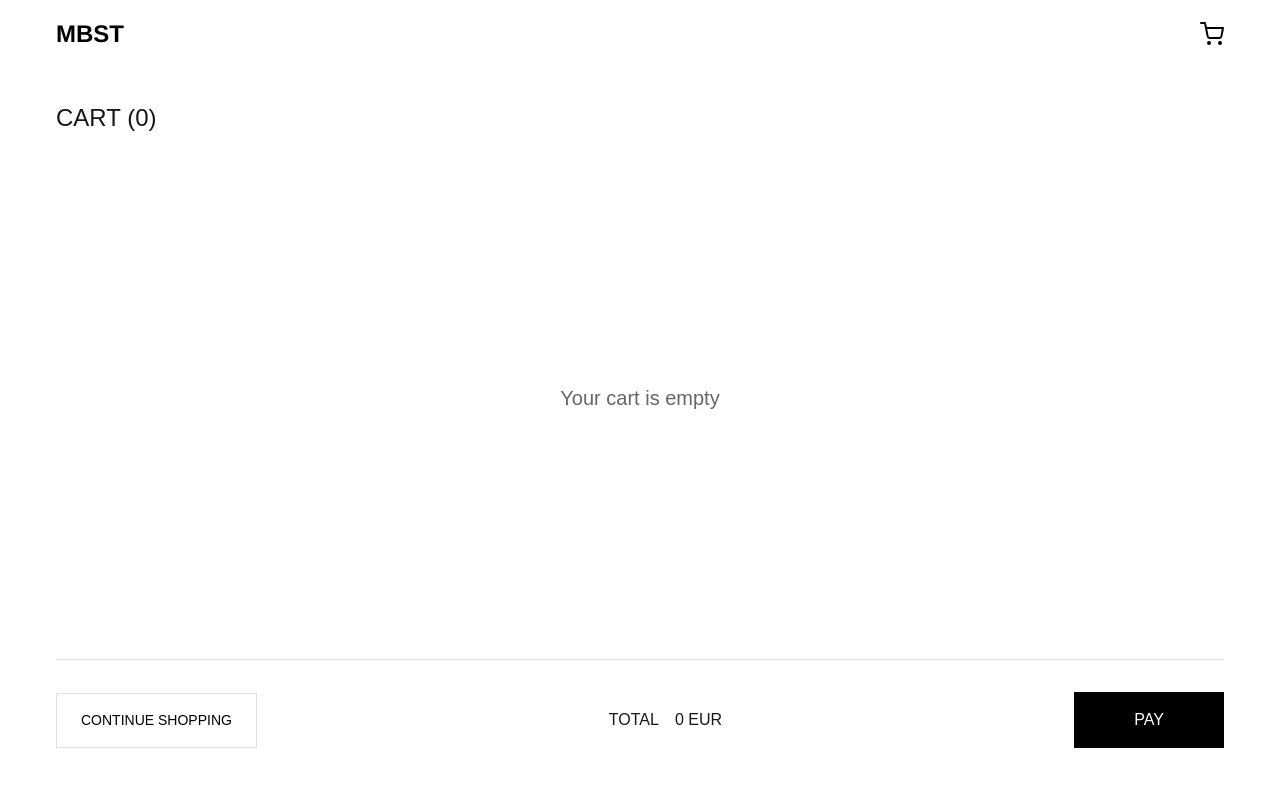
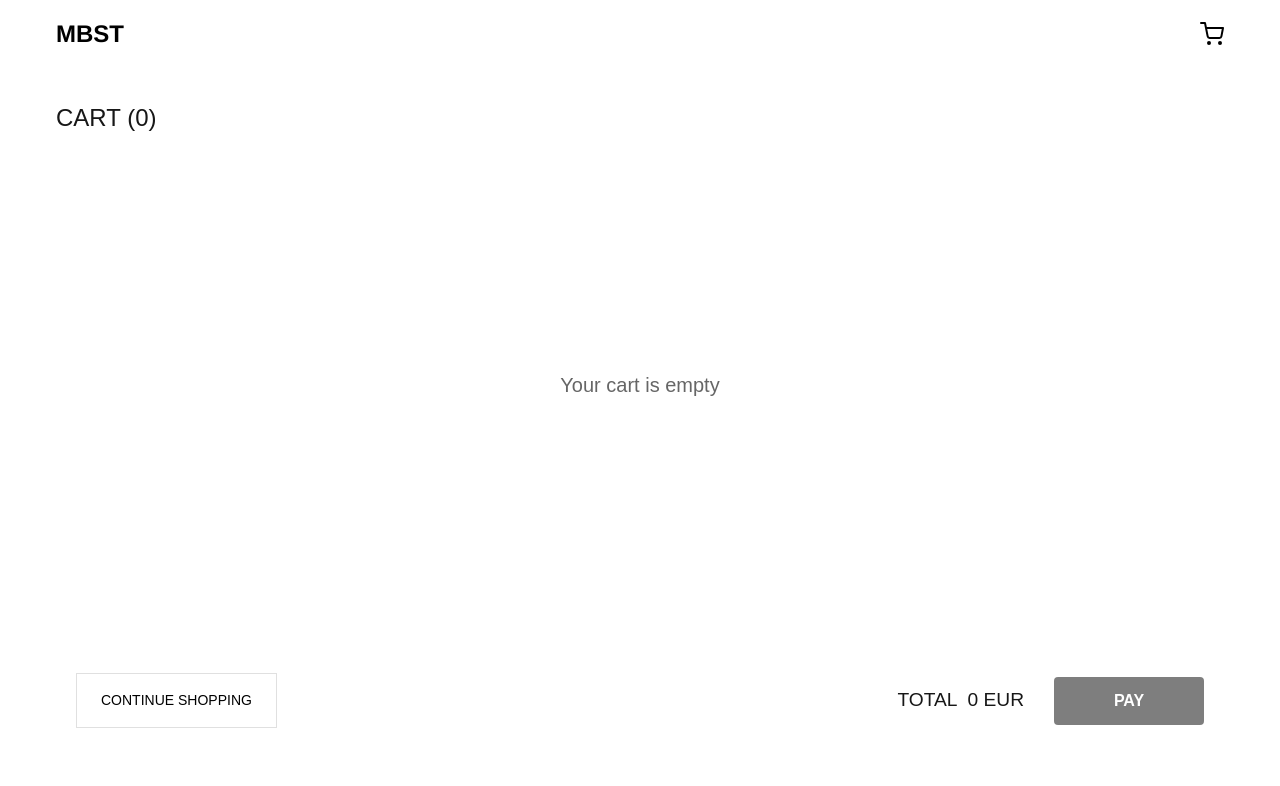
Before and after one commit to chicano85/smartphones-app, a Next.js app in the folder frontend/: page /cart in a window 1280 px wide. Shown: the top 786 px of the page. Built offline with nearby package versions, Linux system fonts and the light colour scheme.

Commit message:
Fix cart footer layout

```diff
--- a/frontend/src/app/cart/page.module.scss
+++ b/frontend/src/app/cart/page.module.scss
@@ -56,6 +56,10 @@
   }
 }
 
+.priceContainer {
+  display: flex;
+  gap: $spacing-md;
+}
 // Estilos para carrito con productos
 .cartItems {
   margin-bottom: $spacing-xl;
@@ -138,13 +142,37 @@
   display: flex;
   justify-content: space-between;
   align-items: center;
-  margin-top: auto;
-  padding-top: $spacing-xl;
-  border-top: 1px solid $color-light;
+  padding: 20px;
+  margin-top: 20px;
 
-  @media (max-width: $breakpoint-md) {
-    flex-direction: column;
-    gap: $spacing-md;
+  .paymentSection {
+    display: flex;
+    align-items: center;
+    gap: 20px;
+
+    .total {
+      font-size: 1.2rem;
+
+      span {
+        margin-right: 10px;
+      }
+    }
+
+    .payButton {
+      background-color: #000;
+      color: #fff;
+      border: none;
+      padding: 12px 40px;
+      font-size: 16px;
+      font-weight: bold;
+      cursor: pointer;
+      border-radius: 4px;
+
+      &:disabled {
+        opacity: 0.5;
+        cursor: not-allowed;
+      }
+    }
   }
 }
 
--- a/frontend/src/app/cart/page.tsx
+++ b/frontend/src/app/cart/page.tsx
@@ -67,20 +67,19 @@ export default function CartPage() {
           </div>
         )}
 
-        {/* Footer siempre visible en la parte inferior */}
         <div className={styles.cartFooter}>
           <Link href="/" className={styles.continueShoppingButton}>
             CONTINUE SHOPPING
           </Link>
-
-          <div className={styles.totalSection}>
-            <span className={styles.totalLabel}>TOTAL</span>
-            <span className={styles.totalValue}>{calculateTotal()} EUR</span>
+          <div className={styles.paymentSection}>
+            <div className={styles.total}>
+              <span>TOTAL</span>
+              <span>{calculateTotal()} EUR</span>
+            </div>
+            <button className={styles.payButton} disabled={cart.length === 0}>
+              PAY
+            </button>
           </div>
-
-          <button className={styles.payButton} disabled={cart.length === 0}>
-            PAY
-          </button>
         </div>
       </div>
     </main>
--- /dev/null
+++ b/frontend/src/components/Cart/Cart.module.scss
@@ -0,0 +1,28 @@
+.cartFooter {
+  display: flex;
+  justify-content: space-between;
+  align-items: center;
+  padding: 20px;
+  border-top: 1px solid #eee;
+  margin-top: 20px;
+
+  .total {
+    font-size: 1.2rem;
+    font-weight: bold;
+
+    span {
+      margin-right: 10px;
+    }
+  }
+
+  .payButton {
+    background-color: #000;
+    color: #fff;
+    border: none;
+    padding: 12px 40px;
+    font-size: 16px;
+    font-weight: bold;
+    cursor: pointer;
+    border-radius: 4px;
+  }
+}
```
